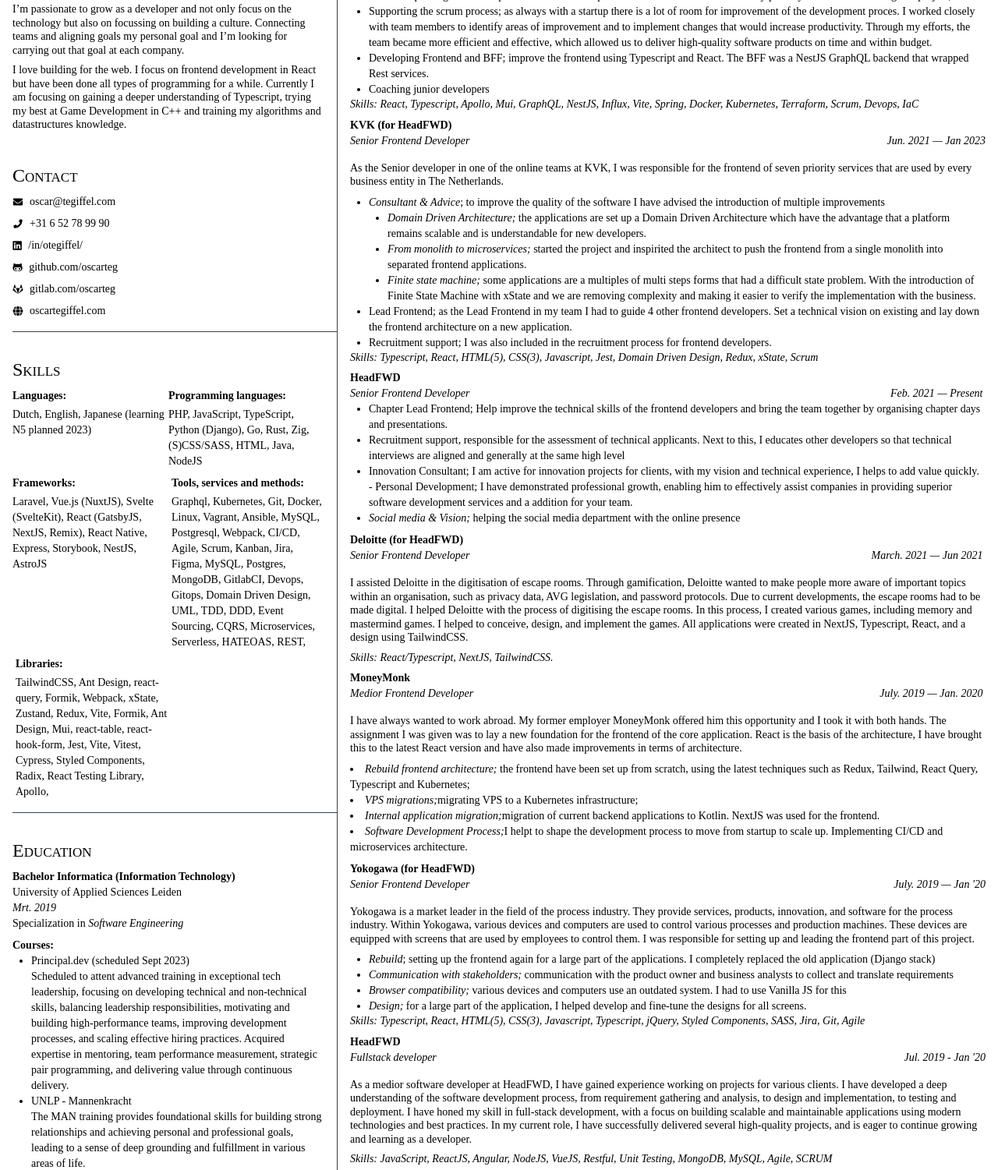
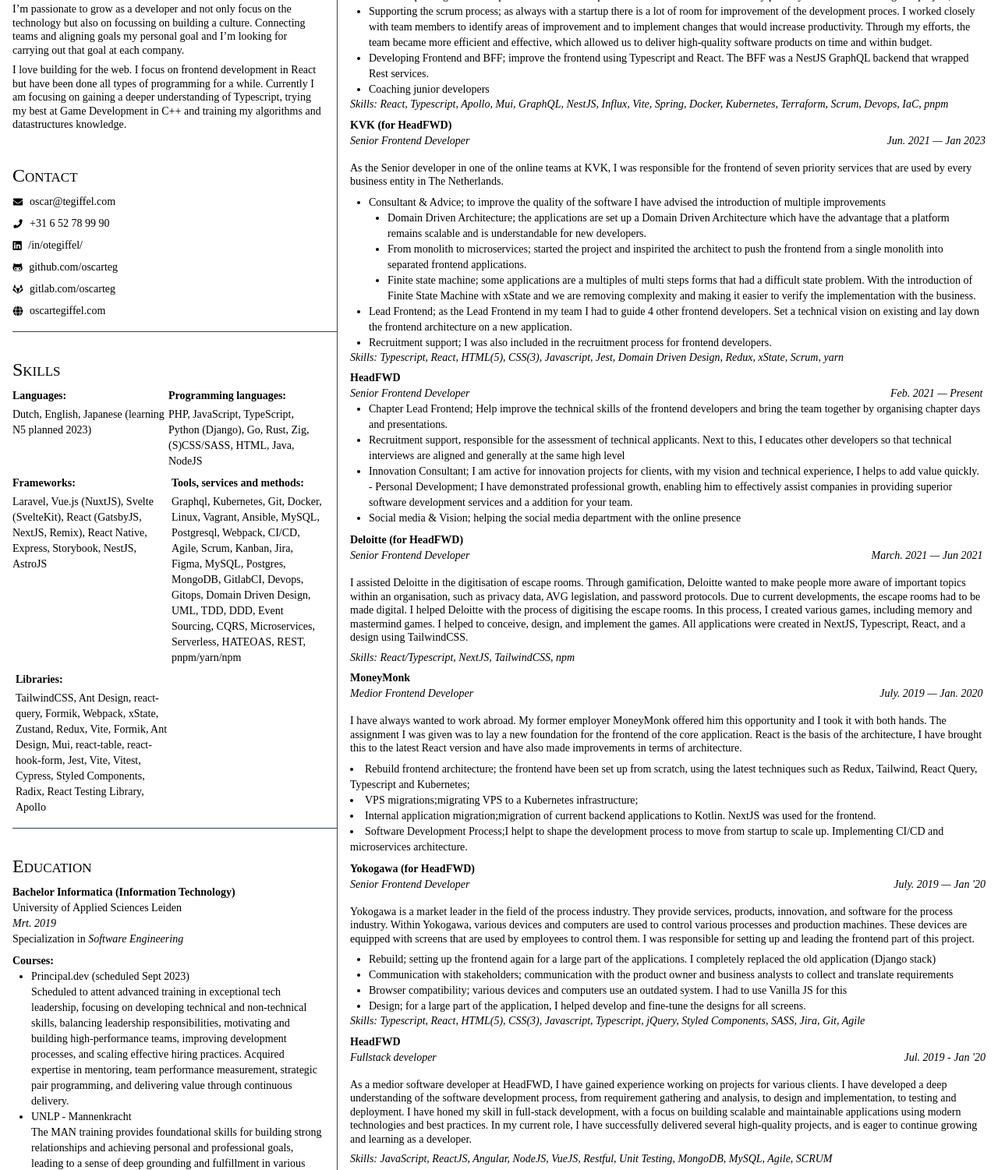
Before and after one commit to oscarteg/resume, a website built with Vite: page index.html in a window 1280 px wide. Shown: the part 243-1744 px from the top of the page at 78% size. Built offline with nearby package versions, Linux system fonts and the light colour scheme; a web font is replaced by a local one.

Commit message:
feat: added yarn, npm, pnpm to skills

```diff
--- a/index.html
+++ b/index.html
@@ -155,7 +155,7 @@
                   Graphql, Kubernetes, Git, Docker, Linux, Vagrant, Ansible,
                   MySQL, Postgresql, Webpack, CI/CD, Agile, Scrum, Kanban, Jira,
                   Figma, MySQL, Postgres, MongoDB, GitlabCI, Devops, Gitops, Domain Driven Design, UML,
-                  TDD, DDD, Event Sourcing, CQRS, Microservices, Serverless, HATEOAS, REST,
+                  TDD, DDD, Event Sourcing, CQRS, Microservices, Serverless, HATEOAS, REST, pnpm/yarn/npm
                 </p>
               </div>
             </div>
@@ -163,7 +163,7 @@
               <div class="w-1/2 ml-1">
                 <p class="font-bold">Libraries:</p>
                 <p class="mt-1">
-                  TailwindCSS, Ant Design, react-query, Formik, Webpack, xState, Zustand, Redux, Vite, Formik, Ant Design, Mui, react-table, react-hook-form, Jest, Vite, Vitest, Cypress, Styled Components, Radix, React Testing Library, Apollo,
+                  TailwindCSS, Ant Design, react-query, Formik, Webpack, xState, Zustand, Redux, Vite, Formik, Ant Design, Mui, react-table, react-hook-form, Jest, Vite, Vitest, Cypress, Styled Components, Radix, React Testing Library, Apollo
                 </p>
               </div>
             </div>
--- a/partials/experience.html
+++ b/partials/experience.html
@@ -29,7 +29,7 @@
 
     <p class="paragraph italic">
       Skills: React, Typescript, Apollo, Mui, GraphQL, NestJS, Influx, Vite,
-      Spring, Docker, Kubernetes, Terraform, Scrum, Devops, IaC
+      Spring, Docker, Kubernetes, Terraform, Scrum, Devops, IaC, pnpm
     </p>
   </div>
 
@@ -47,25 +47,25 @@
 
     <ul>
       <li>
-        <em>Consultant & Advice</em>; to improve the quality of the software I
-        have advised the introduction of multiple improvements
+        Consultant &amp; Advice; to improve the quality of the software I have
+        advised the introduction of multiple improvements
 
         <ul>
           <li>
-            <em>Domain Driven Architecture; </em> the applications are set up a
-            Domain Driven Architecture which have the advantage that a platform
-            remains scalable and is understandable for new developers.
+            Domain Driven Architecture; the applications are set up a Domain
+            Driven Architecture which have the advantage that a platform remains
+            scalable and is understandable for new developers.
           </li>
 
           <li>
-            <em>From monolith to microservices; </em> started the project and
-            inspirited the architect to push the frontend from a single monolith
-            into separated frontend applications.
+            From monolith to microservices; started the project and inspirited
+            the architect to push the frontend from a single monolith into
+            separated frontend applications.
           </li>
 
           <li>
-            <em>Finite state machine; </em> some applications are a multiples of
-            multi steps forms that had a difficult state problem. With the
+            Finite state machine; some applications are a multiples of multi
+            steps forms that had a difficult state problem. With the
             introduction of Finite State Machine with xState and we are removing
             complexity and making it easier to verify the implementation with
             the business.
@@ -86,7 +86,7 @@
     </ul>
     <p class="paragraph italic">
       Skills: Typescript, React, HTML(5), CSS(3), Javascript, Jest, Domain
-      Driven Design, Redux, xState, Scrum
+      Driven Design, Redux, xState, Scrum, yarn
     </p>
   </div>
 
@@ -116,8 +116,8 @@
         development services and a addition for your team.
       </li>
       <li>
-        <em>Social media & Vision; </em> helping the social media department
-        with the online presence
+        Social media & Vision; helping the social media department with the
+        online presence
       </li>
     </ul>
   </div>
@@ -140,7 +140,7 @@
       design using TailwindCSS.
     </p>
     <p class="paragraph italic">
-      Skills: React/Typescript, NextJS, TailwindCSS.
+      Skills: React/Typescript, NextJS, TailwindCSS, npm
     </p>
   </div>
 
@@ -160,24 +160,22 @@
     </p>
 
     <li>
-      <em>Rebuild frontend architecture; </em>the frontend have been set up from
-      scratch, using the latest techniques such as Redux, Tailwind, React Query,
+      Rebuild frontend architecture; the frontend have been set up from scratch,
+      using the latest techniques such as Redux, Tailwind, React Query,
       Typescript and Kubernetes;
     </li>
 
+    <li>VPS migrations;migrating VPS to a Kubernetes infrastructure;</li>
+
     <li>
-      <em>VPS migrations;</em>migrating VPS to a Kubernetes infrastructure;
+      Internal application migration;migration of current backend applications
+      to Kotlin. NextJS was used for the frontend.
     </li>
 
     <li>
-      <em>Internal application migration;</em>migration of current backend
-      applications to Kotlin. NextJS was used for the frontend.
-    </li>
-
-    <li>
-      <em>Software Development Process;</em>I helpt to shape the development
-      process to move from startup to scale up. Implementing CI/CD and
-      microservices architecture.
+      Software Development Process;I helpt to shape the development process to
+      move from startup to scale up. Implementing CI/CD and microservices
+      architecture.
     </li>
   </div>
 
@@ -198,23 +196,23 @@
 
     <ul>
       <li>
-        <em>Rebuild</em>; setting up the frontend again for a large part of the
+        Rebuild; setting up the frontend again for a large part of the
         applications. I completely replaced the old application (Django stack)
       </li>
 
       <li>
-        <em>Communication with stakeholders;</em> communication with the product
-        owner and business analysts to collect and translate requirements
+        Communication with stakeholders; communication with the product owner
+        and business analysts to collect and translate requirements
       </li>
 
       <li>
-        <em>Browser compatibility;</em> various devices and computers use an
-        outdated system. I had to use Vanilla JS for this
+        Browser compatibility; various devices and computers use an outdated
+        system. I had to use Vanilla JS for this
       </li>
 
       <li>
-        <em>Design;</em> for a large part of the application, I helped develop
-        and fine-tune the designs for all screens.
+        Design; for a large part of the application, I helped develop and
+        fine-tune the designs for all screens.
       </li>
     </ul>
 
```
